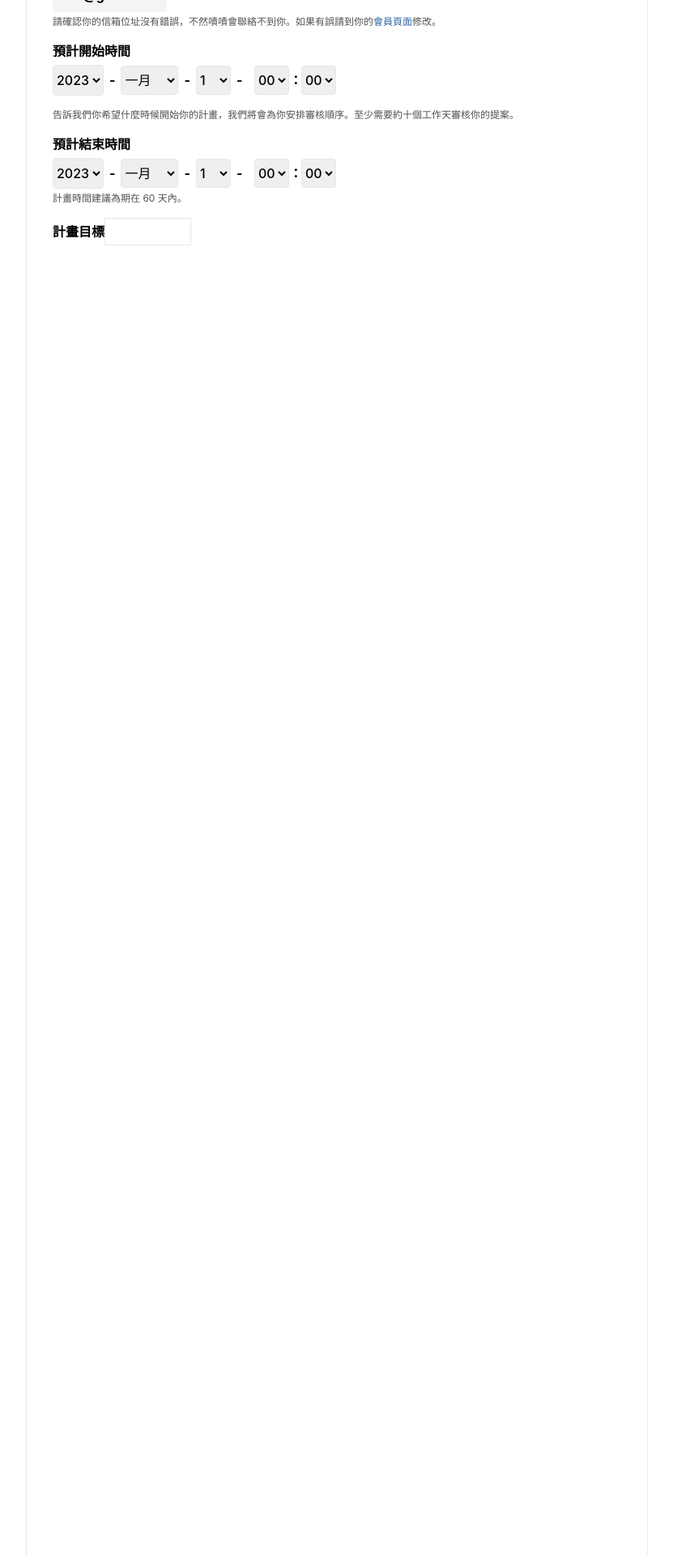
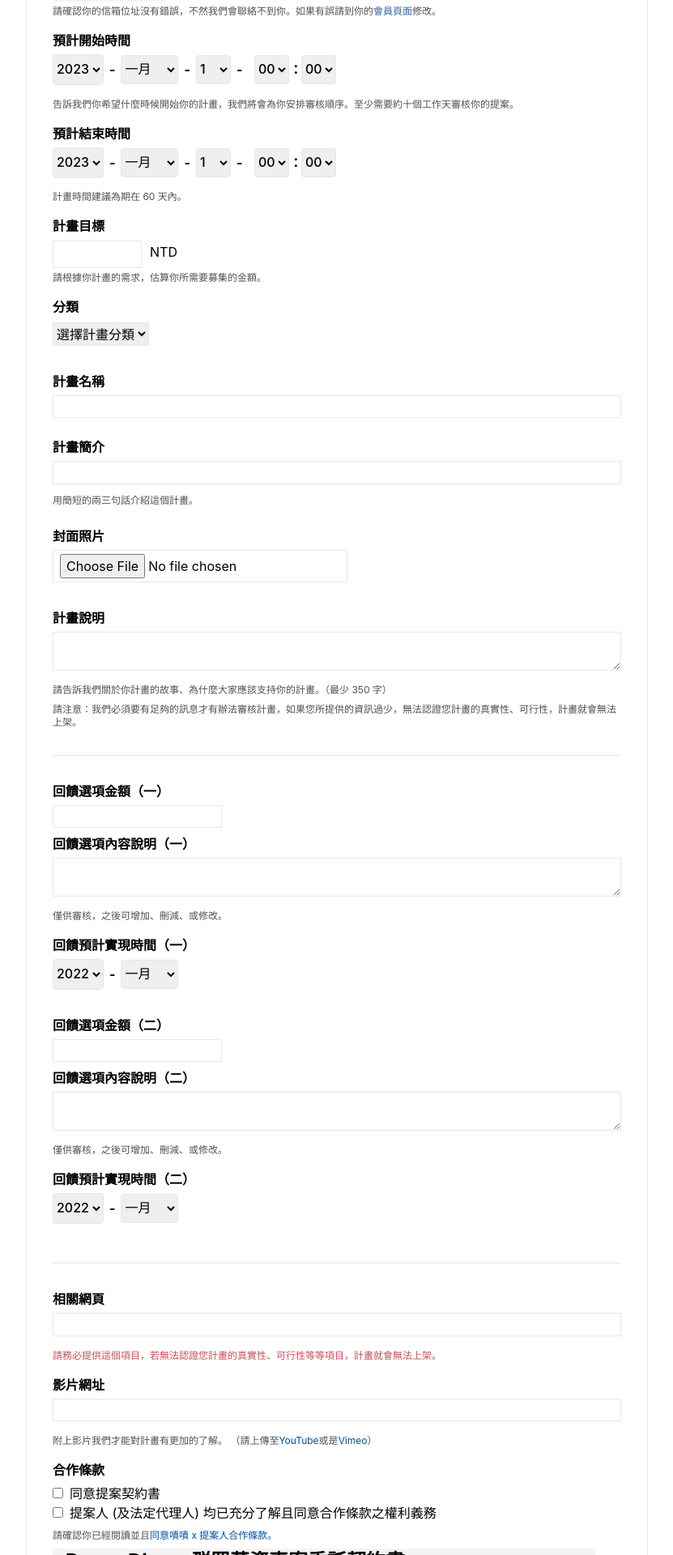
Before and after one commit to hryjosn/dream-digger, a Next.js app: page /proposal/1 in a window 1280 px wide. Shown: the part 380-2300 px from the top of the page at 81% size, without its empty margins (224-1055 px from the left). Built offline with nearby package versions, Linux system fonts and the light colour scheme.

Commit message:
Proposal-Content UI Done

```diff
--- a/src/components/About/About.tsx
+++ b/src/components/About/About.tsx
@@ -2,7 +2,7 @@ import React from 'react'
 
 const About = () => {
   return (
-    <div className='flex justify-center bg-[#ffffff] basis-1/5 '>
+    <div className='flex justify-center bg-[#ffffff] basis-1/5 border-t pt-16 pb-[8rem]'>
         <div className='flex w-[1365px] flex-row justify-around items-center text-[#0050a2] text-[0.875rem]'>
           <div className='flex flex-col'>
             <h3 className='text-[14px] font-medium text-black'>Social media</h3>
--- /dev/null
+++ b/src/components/Proposal/CategorySelector/CategorySelector.tsx
@@ -0,0 +1,31 @@
+import React from 'react'
+
+const CategorySelector = () => {
+    return (
+        <select
+            className='border h-[36px] w-fit mt-[7px] mb-[1rem]'
+        >
+            <option>選擇計畫分類</option>
+            <option>音樂</option>
+            <option>攝影</option>
+            <option>出版</option>
+            <option>時尚</option>
+            <option>設計</option>
+            <option>表演</option>
+            <option>藝術</option>
+            <option>科技</option>
+            <option>教育</option>
+            <option>遊戲</option>
+            <option>飲食</option>
+            <option>空間</option>
+            <option>社會</option>
+            <option>插畫漫畫</option>
+            <option>電影動畫</option>
+            <option>地方招生</option>
+            <option>挺好店</option>
+            <option>新春賀喜</option>
+        </select>
+    )
+}
+
+export default CategorySelector;
--- a/src/components/Proposal/DateSelector/DaySelector.tsx
+++ b/src/components/Proposal/DateSelector/DaySelector.tsx
@@ -3,7 +3,7 @@ import React from 'react'
 const DaySelector = (props: JSX.IntrinsicAttributes & React.ClassAttributes<HTMLSelectElement> & React.SelectHTMLAttributes<HTMLSelectElement>) => {
     return (
         <select
-            className='h-[36px] border rounded font-medium'
+            className='h-[36px] border rounded font-medium pb-[3px]'
             {...props}
         >
             <option>1</option>
--- a/src/components/Proposal/DateSelector/HourSelector.tsx
+++ b/src/components/Proposal/DateSelector/HourSelector.tsx
@@ -3,7 +3,7 @@ import React from 'react'
 const HourSelector = (props: JSX.IntrinsicAttributes & React.ClassAttributes<HTMLSelectElement> & React.SelectHTMLAttributes<HTMLSelectElement>) => {
     return (
         <select
-            className='h-[36px] border rounded font-medium'
+            className='h-[36px] border rounded font-medium pb-[3px]'
             {...props}
         >
             <option>00</option>
--- a/src/components/Proposal/DateSelector/MinuteSelector.tsx
+++ b/src/components/Proposal/DateSelector/MinuteSelector.tsx
@@ -3,7 +3,7 @@ import React from 'react'
 const MinuteSelector = (props: JSX.IntrinsicAttributes & React.ClassAttributes<HTMLSelectElement> & React.SelectHTMLAttributes<HTMLSelectElement>) => {
     return (
         <select
-            className='h-[36px] border rounded font-medium'
+            className='h-[36px] border rounded font-medium pb-[3px]'
             {...props}
         >
             <option>00</option>
--- a/src/components/Proposal/DateSelector/MonthSelector.tsx
+++ b/src/components/Proposal/DateSelector/MonthSelector.tsx
@@ -3,7 +3,7 @@ import React from 'react'
 const MonthSelector = (props: JSX.IntrinsicAttributes & React.ClassAttributes<HTMLSelectElement> & React.SelectHTMLAttributes<HTMLSelectElement>) => {
   return (
     <select
-        className='h-[36px] border rounded font-medium'
+        className='h-[36px] border rounded font-medium pb-[3px]'
         {...props}
     >
         <option>一月</option>
--- a/src/components/Proposal/DateSelector/YearSelector.tsx
+++ b/src/components/Proposal/DateSelector/YearSelector.tsx
@@ -3,7 +3,7 @@ import React from 'react'
 const YearSelector = (props: JSX.IntrinsicAttributes & React.ClassAttributes<HTMLSelectElement> & React.SelectHTMLAttributes<HTMLSelectElement>) => {
   return (
     <select
-      className='h-[38px] border rounded font-medium'
+      className='h-[38px] border rounded font-medium pb-[3px]'
       {...props}
     >
       <option>{new Date().getFullYear()}</option>
--- a/src/containers/Login/Login.tsx
+++ b/src/containers/Login/Login.tsx
@@ -10,7 +10,7 @@ const Login = () => {
   const dispatch = useAppDispatch();
   return (
     <div className='flex flex-col h-[108vh] overflow-y-auto bg-[#f4f4f5]'>
-      <div className='flex basis-4/5 border-solid border border-[#e5e5e5]'>
+      <div className='flex basis-4/5 border-solid border-b border-[#e5e5e5]'>
         <div className='flex justify-center self-center basis-1/2 h-1/5'>
           <div className='flex w-[700px] self-center justify-end whitespace-pre font-bold font-mono'>
             <p>
--- a/src/containers/Proposal/Proposal.tsx
+++ b/src/containers/Proposal/Proposal.tsx
@@ -7,7 +7,7 @@ const Proposal = () => {
   return (
     <div className='flex flex-col h-[108vh] items-center'>
         <Header/>
-        <div className='w-full flex flex-col justify-center items-center mb-[4rem] border-b '>
+        <div className='w-full flex flex-col justify-center items-center mb-[4rem]'>
             <h2 className='text-[1.5rem] font-bold mt-[2rem] mb-[2rem]'>選擇題案類別</h2>
             <div className='flex w-[1024px] mb-[2rem] flex-wrap text-[14px]'>
                 <div className='w-[33%] pl-[1rem] pr-[1rem]'>
--- a/src/containers/Proposal/ProposalFormType/ProposalFormType.tsx
+++ b/src/containers/Proposal/ProposalFormType/ProposalFormType.tsx
@@ -7,6 +7,7 @@ import MonthSelector from '../../../components/Proposal/DateSelector/MonthSelect
 import DaySelector from '../../../components/Proposal/DateSelector/DaySelector';
 import HourSelector from '../../../components/Proposal/DateSelector/HourSelector';
 import MinuteSelector from '../../../components/Proposal/DateSelector/MinuteSelector';
+import CategorySelector from '../../../components/Proposal/CategorySelector/CategorySelector';
 import { useAppSelector, useAppDispatch } from '../../../store/configureStore';
 import {
   getStartYear,
@@ -31,24 +32,24 @@ const ProposalType = () => {
   return (
     <div className='flex flex-col items-center'>
       <Header/>
-      <div className='flex flex-col items-center'>
+      <div className='flex flex-col items-center mb-16'>
         <h2 className='text-2xl mt-[2rem] mb-[2rem]'>{proposalType}</h2>
-        <div className='border h-[2411px] w-[768px] p-[2rem]'>
+        <div className='flex flex-col border h-[2411px] w-[768px] p-[2rem]'>
           <label className='font-bold'>真實身分/名稱</label>
           <div className='flex items-center justify-center h-[41.6px] p-[5px] w-fit mt-[5px] rounded bg-[#f4f4f5] font-bold'>
             我的名稱
           </div>
           <p className='mb-[1rem] mt-[0.25rem] text-xs text-neutral-600'>
-            提案人必須要用真實姓名註冊會員，嘖嘖不接受匿名或使用他人名義的提案。如提案人非個人，可由團隊代表人先以團隊名稱註冊團隊帳號，再透過
+            提案人必須要用真實姓名註冊會員，不接受匿名或使用他人名義的提案。如提案人非個人，可由團隊代表人先以團隊名稱註冊團隊帳號，再透過
             <a className='cursor-pointer text-[#3366a9]'>團隊設定</a>
-            邀請團隊成員各自的嘖嘖會員帳號加入協作。
+            邀請團隊成員各自的會員帳號加入協作。
           </p>
           <label className='font-bold'>電子信箱</label>
           <div className='font-bold flex h-[41.6px] w-fit p-[5px] mt-[5px] rounded text-ellipsis whitespace-nowrap overflow-hidden bg-[#f4f4f5] items-center justify-center'>
             mail@gmail.com
           </div>
           <p className='mb-[1rem] mt-[0.25rem] text-xs text-neutral-600'>
-            請確認你的信箱位址沒有錯誤，不然嘖嘖會聯絡不到你。如果有誤請到你的
+            請確認你的信箱位址沒有錯誤，不然我們會聯絡不到你。如果有誤請到你的
             <a className='cursor-pointer text-[#3366a9]'>會員頁面</a>
             修改。
           </p>
@@ -79,26 +80,26 @@ const ProposalType = () => {
               onChange={e => dispatch(getStartMinute(e.target.value))}
             />
           </div>
-          <p className='mb-[1rem] mt-[0.25rem] text-xs text-neutral-600'>
+          <p className='mb-[1rem] text-xs text-neutral-600'>
             告訴我們你希望什麼時候開始你的計畫，我們將會為你安排審核順序。至少需要約十個工作天審核你的提案。
           </p>
           <label className='font-bold'>預計結束時間</label>
-          <div className='flex flex-row items-center justify-left mt-[5px]'>
+          <div className='flex flex-row items-center justify-left mt-[5px] mb-[11px]'>
             <YearSelector
               value={endTimeState.year}
               onChange={e => dispatch(getEndYear(e.target.value))}
             />
-            <div className='ml-[7px] mr-[7px] font-bold'>-</div>
+            <div className='mx-[7px] font-bold'>-</div>
             <MonthSelector
               value={endTimeState.month}
               onChange={e => dispatch(getEndMonth(e.target.value))}
             />
-            <div className='ml-[7px] mr-[7px] font-bold'>-</div>
+            <div className='mx-[7px] font-bold'>-</div>
             <DaySelector
               value={endTimeState.day}
               onChange={e => dispatch(getEndDay(e.target.value))}
             />
-            <div className='ml-[7px] mr-[7px] font-bold w-[15px]'>-</div>
+            <div className='mx-[7px] font-bold w-[15px]'>-</div>
             <HourSelector
               value={endTimeState.hour}
               onChange={e => dispatch(getEndHour(e.target.value))}
@@ -113,9 +114,128 @@ const ProposalType = () => {
             計畫時間建議為期在 60 天內。
           </p>
           <label className='font-bold'>計畫目標</label>
+          <div className='flex items-center'>
+            <input
+              className='h-[34px] w-[110px] border mt-[6px] pb-[3px] pl-[0.5rem]'
+              type='text'
+            />
+            <p className='ml-[10px]'>
+              NTD
+            </p>
+          </div>
+          <p className='mb-[1rem] mt-[0.25rem] text-xs text-neutral-600'>
+            請根據你計畫的需求，估算你所需要募集的金額。
+          </p>
+          <label className='font-bold'>分類</label>
+          <CategorySelector/>
+          <label className='font-bold mt-[1rem] mb-[5px]'>計畫名稱</label>
           <input
-            className='h-[34px] w-[107px] border'
+            className='border h-[34px] pb-[3px] pl-[0.5rem] mb-[0.5rem]'
             type='text'
+          />
+          <label className='font-bold mt-[1rem] mb-[5px]'>計畫簡介</label>
+          <input
+            className='border h-[34px] pb-[3px] pl-[0.5rem] mb-[0.5rem]'
+            type='text'
+          />
+          <p className='mb-[1rem] mt-[0.25rem] text-xs text-neutral-600'>
+            用簡短的兩三句話介紹這個計畫。
+          </p>
+          <label className='font-bold mt-[0.5rem] mb-[5px]'>封面照片</label>
+          <input
+            className='border w-[364px] py-1 px-2 mb-4'
+            type='file'
+          />
+          <label className='font-bold mt-[1rem] mb-[5px]'>計畫說明</label>
+          <textarea
+            className='border px-[0.5rem] py-1 mb-2 overflow-visible'
+          />
+          <p className='mt-2 text-xs text-neutral-600'>
+            請告訴我們關於你計畫的故事、為什麼大家應該支持你的計畫。（最少 350 字）
+          </p>
+          <p className='mt-2 mb-4 text-xs text-neutral-600'>
+            請注意：我們必須要有足夠的訊息才有辦法審核計畫，如果您所提供的資訊過少，無法認證您計畫的真實性、可行性，計畫就會無法上架。
+          </p>
+          <div className='border-t my-4'/>
+          <label className='font-bold mt-[1rem] mb-[5px]'>回饋選項金額（一）</label>
+          <input
+            className='border h-[34px] w-[209px] pb-[3px] pl-[0.5rem] mb-[0.5rem]'
+            type='text'
+          />
+          <label className='font-bold mb-[5px]'>回饋選項內容說明（一）</label>
+          <textarea
+            className='border px-[0.5rem] py-1 mb-2 overflow-visible'
+          />
+          <p className='mt-2 text-xs text-neutral-600'>
+            僅供審核，之後可增加、刪減、或修改。
+          </p>
+          <label className='font-bold mt-[1rem] mb-[5px]'>回饋預計實現時間（一）</label>
+          <div className='flex flex-row items-center mb-[1rem]'>
+            <YearSelector/>
+            <div className='mx-[7px] font-bold'>-</div>
+            <MonthSelector/>
+          </div>
+          <label className='font-bold mt-[1rem] mb-[5px]'>回饋選項金額（二）</label>
+          <input
+            className='border h-[34px] w-[209px] pb-[3px] pl-[0.5rem] mb-[0.5rem]'
+            type='text'
+          />
+          <label className='font-bold mb-[5px]'>回饋選項內容說明（二）</label>
+          <textarea
+            className='border px-[0.5rem] py-1 mb-2 overflow-visible'
+          />
+          <p className='mt-2 text-xs text-neutral-600'>
+            僅供審核，之後可增加、刪減、或修改。
+          </p>
+          <label className='font-bold mt-[1rem] mb-[5px]'>回饋預計實現時間（二）</label>
+          <div className='flex flex-row items-center mb-[1rem]'>
+            <YearSelector/>
+            <div className='mx-[7px] font-bold'>-</div>
+            <MonthSelector/>
+          </div>
+          <div className='border-t my-8'/>
+          <label className='font-bold mb-[5px]'>相關網頁</label>
+          <input
+            className='border h-[34px] pb-[3px] pl-[0.5rem] mb-[0.5rem]'
+            type='text'
+          />
+          <p className='mt-2 text-xs text-[#c45059] mb-4'>
+            請務必提供這個項目，若無法認證您計畫的真實性、可行性等等項目，計畫就會無法上架。
+          </p>
+          <label className='font-bold mb-[5px]'>影片網址</label>
+          <input
+            className='border h-[34px] pb-[3px] pl-[0.5rem] mb-[0.5rem]'
+            type='text'
+          />
+          <p className='mt-2 text-xs text-neutral-600 mb-4'>
+            附上影片我們才能對計畫有更加的了解。 （請上傳至
+            <a className='cursor-pointer text-[#0050a2]' href='http://www.youtube.com/'>YouTube</a>
+            或是
+            <a className='cursor-pointer text-[#0050a2]' href='http://www.vimeo.com/'>Vimeo</a>
+            ）
+          </p>
+          <label className='font-bold mb-[5px]'>合作條款</label>
+          <label>
+            <input type='checkbox' className='mr-2'/>
+            同意提案契約書
+          </label>
+          <label>
+            <input type='checkbox' className='mr-2'/>
+            提案人 (及法定代理人) 均已充分了解且同意合作條款之權利義務
+          </label>
+          <p className='mt-2 text-xs text-neutral-600 mb-2'>
+            請確認你已經閱讀並且
+            <a className='cursor-pointer text-[#0050a2]'>
+              同意嘖嘖 x 提案人合作條款。
+            </a>
+          </p>
+          <div className='h-[256px] w-[670px] bg-[#f4f4f5] overflow-y-scroll mb-2 px-4'>
+            <p className='text-2xl font-bold'>DreamDigger群眾募資專案委託契約書</p>
+          </div>
+          <input
+            className='h-[42px] w-[114px] self-start text-[#229f2a] rounded border border-[#229f2a] mb-2 px-2 py-1'
+            type='submit'
+            value='確定提案'
           />
         </div>
       </div>
```
